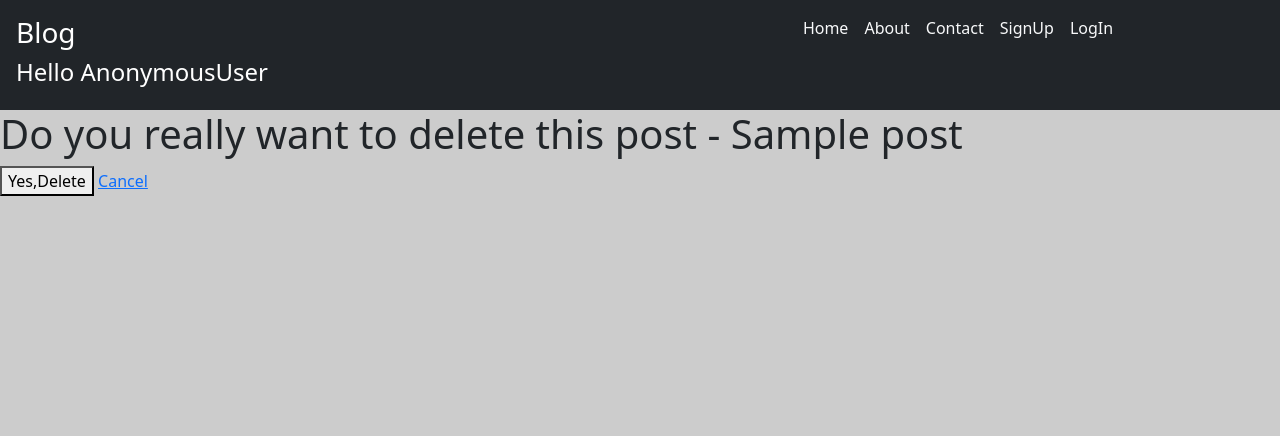
After one commit to Balaji45-Ncr/dj-proj1, a Django app: page /blog/delete_post/1/ in a window 1280 px wide. The commit adds this page. Shown: the top 436 px of the page. Run offline with Django 4.2, Linux system fonts and the light colour scheme; tables that the repository leaves empty hold one stand-in row (values such as "Sample post"); some libraries are stand-ins or nearby versions.

Commit message:
deleteview

```diff
--- a/blog/templates/blog/dashboard.html
+++ b/blog/templates/blog/dashboard.html
@@ -50,7 +50,7 @@
                         </div>
                         <div class="d-flex justify-content-between mt-3">
                           <a class="btn btn-info btn-sm text-light" href="{% url 'blog:edit_post' pk=i.id %}">Edit Post</a>
-                          <a class="btn btn-danger btn-sm text-light" href="[DELETE POST URL]">Delete Post</a>
+                          <a class="btn btn-danger btn-sm text-light" href="{% url 'blog:delete_post' pk=i.id %}">Delete Post</a>
                           <a class="btn btn-success btn-sm text-light" href="[PUBLISH POST URL]">Publish Post</a>
                           <label class="text-sucess">Published</label>
                         </div>
--- /dev/null
+++ b/blog/templates/blog/delete.html
@@ -0,0 +1,12 @@
+{% extends 'blog/base.html' %}
+{% block content %}
+<h1>Do you really want to delete this post - {{object.title}}</h1>
+<form method="post" enctype="multipart/form-data">
+{% csrf_token %}
+
+   <button type="submit">Yes,Delete</button>
+  <a href="{% url 'blog:dashboard' %}">Cancel</a>
+
+</form>
+
+{% endblock %}
--- a/blog/urls.py
+++ b/blog/urls.py
@@ -17,6 +17,7 @@ urlpatterns=[
     path('dashboard/',views.Dashboard.as_view(),name='dashboard'),
     path('logout/',views.Logout.as_view(),name='logout'),
     path('new_post/',views.New_Post.as_view(),name='new_post'),
-    path('edit_post/<int:pk>',views.Edit_Post.as_view(),name='edit_post'),
+    path('edit_post/<int:pk>/',views.Edit_Post.as_view(),name='edit_post'),
+    path('delete_post/<int:pk>/',views.Delete_Post.as_view(),name='delete_post'),
 
 ]
--- a/blog/views.py
+++ b/blog/views.py
@@ -158,3 +158,7 @@ class Edit_Post(UpdateView):
     template_name = 'blog/update.html'
     success_url = reverse_lazy('blog:dashboard')
     context_object_name = 'post'
+class Delete_Post(DeleteView):
+    model = Post
+    template_name = 'blog/delete.html'
+    success_url = reverse_lazy('blog:dashboard')
```
